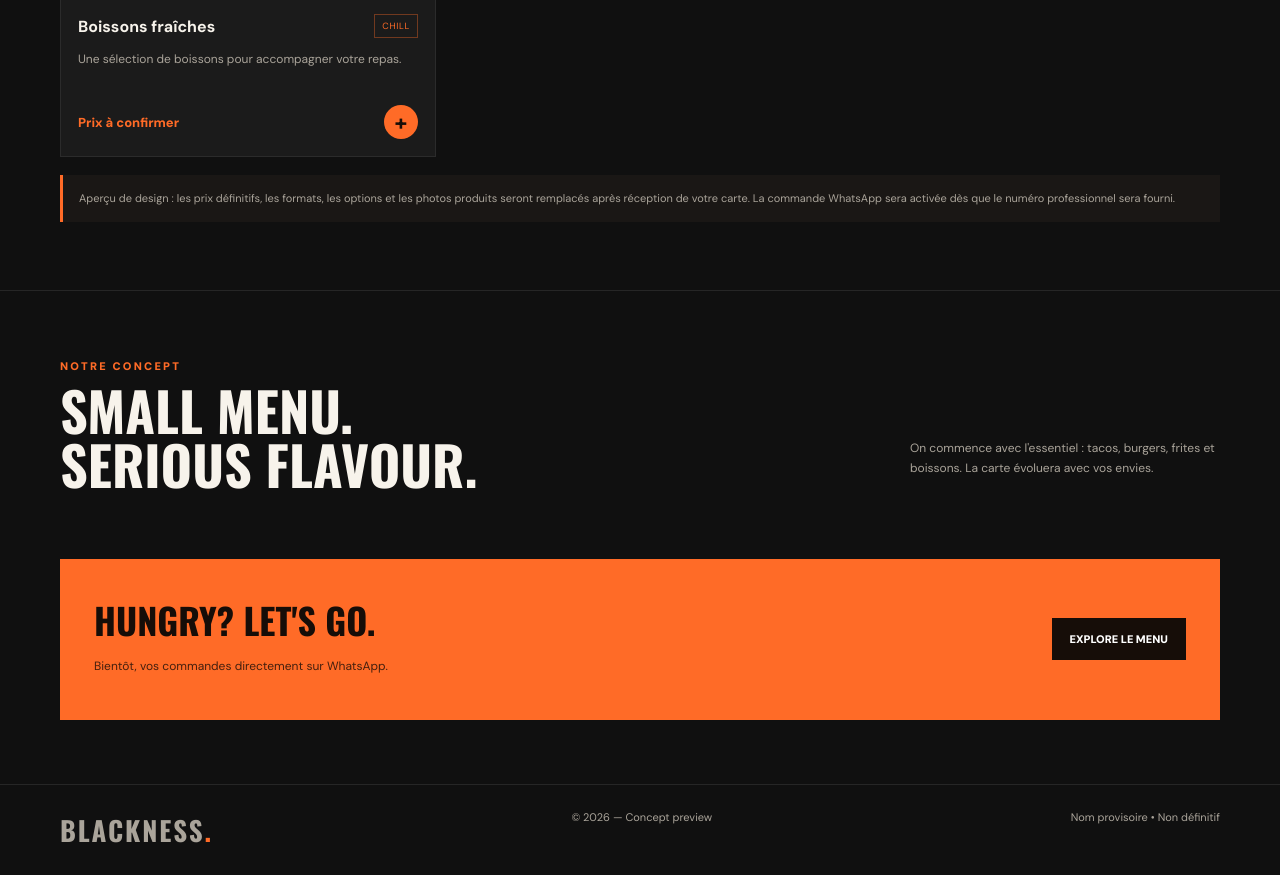
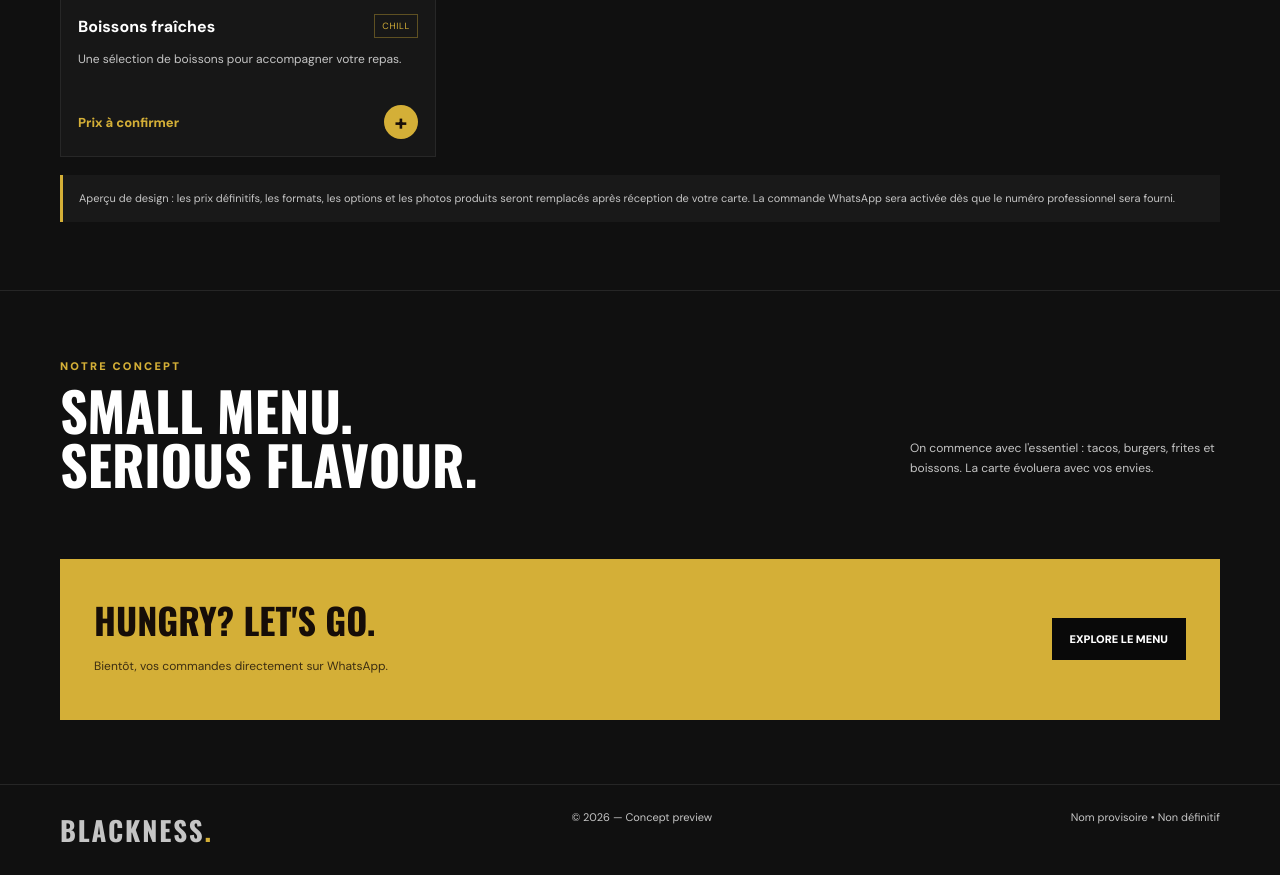
Before and after one commit to hatimsawad/zayro-cloud-kitchen, a plain HTML site: page preview.html in a window 1280 px wide. Shown: the part 1861-2736 px from the top of the page. Drawn offline with nearby package versions, Linux system fonts and the light colour scheme.

Commit message:
Apply BLACKNESS black gold and white visual identity

```diff
--- a/preview.html
+++ b/preview.html
@@ -7,16 +7,16 @@
 <link rel="preconnect" href="https://fonts.googleapis.com"><link rel="preconnect" href="https://fonts.gstatic.com" crossorigin>
 <link href="https://fonts.googleapis.com/css2?family=DM+Sans:wght@400;500;600;700;800;900&family=Oswald:wght@500;600;700&display=swap" rel="stylesheet">
 <style>
-:root{--bg:#101010;--panel:#1b1b1b;--cream:#f7f3eb;--muted:#aaa49a;--orange:#ff6b27;--line:#34302c}
+:root{--bg:#101010;--panel:#171717;--cream:#ffffff;--muted:#c5c5c5;--orange:#d4af37;--line:#514629}
 *{box-sizing:border-box}html{scroll-behavior:smooth}body{margin:0;background:var(--bg);color:var(--cream);font-family:'DM Sans',sans-serif}a{color:inherit;text-decoration:none}button{font:inherit;cursor:pointer}.wrap{width:min(1160px,calc(100% - 36px));margin:auto}
-header{position:sticky;top:0;z-index:5;background:#101010ed;backdrop-filter:blur(12px);border-bottom:1px solid #ffffff18}.nav{height:72px;display:flex;align-items:center;justify-content:space-between}.logo{font:700 27px 'Oswald',sans-serif;letter-spacing:.07em}.logo b{color:var(--orange)}.navlinks{display:flex;gap:26px;color:#d3ccc3;font-size:13px}.navright{display:flex;gap:9px;align-items:center}.pill{border:1px solid var(--line);background:transparent;color:var(--cream);padding:10px 14px;border-radius:30px;font-size:12px}.cartbtn{background:var(--orange);border-color:var(--orange);color:#160d08;font-weight:900}
-.hero{display:grid;grid-template-columns:1fr 1fr;gap:48px;align-items:center;padding:62px 0 74px}.eyebrow{color:var(--orange);font-size:11px;letter-spacing:.2em;font-weight:900;text-transform:uppercase}.hero h1{font:700 clamp(52px,7vw,88px)/.95 'Oswald',sans-serif;text-transform:uppercase;margin:18px 0}.hero h1 span{color:var(--orange)}.hero p{max-width:470px;color:var(--muted);line-height:1.8;font-size:15px}.actions{display:flex;gap:12px;flex-wrap:wrap;margin-top:27px}.btn{display:inline-block;padding:14px 20px;font-weight:900;font-size:12px;letter-spacing:.04em;border:1px solid var(--orange)}.btn.primary{background:var(--orange);color:#180e08}.btn.ghost{color:var(--cream)}.heroimg{height:440px;position:relative}.heroimg img{width:100%;height:100%;object-fit:cover;filter:saturate(.85);border-radius:4px}.stamp{position:absolute;bottom:18px;left:-18px;background:var(--orange);color:#160d08;padding:14px 18px;font:700 17px 'Oswald',sans-serif;transform:rotate(-2deg)}
-.categories{display:flex;gap:10px;flex-wrap:wrap;margin:24px 0 30px}.category{padding:10px 17px;border:1px solid var(--line);border-radius:30px;color:#d8d0c7;font-size:12px}.category.active{background:var(--orange);color:#170d08;border-color:var(--orange);font-weight:900}
-.section{padding:68px 0;border-top:1px solid #ffffff17}.head{display:flex;justify-content:space-between;align-items:end;gap:20px}.head h2{font:700 clamp(36px,5vw,54px)/1 'Oswald',sans-serif;text-transform:uppercase;margin:10px 0 0}.head p{color:var(--muted);font-size:12px;line-height:1.7;max-width:310px}.grid{display:grid;grid-template-columns:repeat(3,1fr);gap:16px;margin-top:24px}.card{background:var(--panel);border:1px solid #ffffff12;overflow:hidden}.card img{width:100%;height:205px;object-fit:cover;display:block}.body{padding:17px}.top{display:flex;justify-content:space-between;gap:8px;align-items:center}.top h3{margin:0;font-size:16px}.tag{font-size:9px;color:var(--orange);border:1px solid #ff6b2760;padding:5px 7px;letter-spacing:.08em}.body p{font-size:12px;line-height:1.65;color:var(--muted);min-height:40px}.foot{display:flex;align-items:center;justify-content:space-between;margin-top:15px}.price{font-weight:800;color:var(--orange);font-size:13px}.add{width:34px;height:34px;border:0;border-radius:50%;background:var(--orange);color:#180e08;font-size:22px;font-weight:800}
-.note{margin-top:18px;padding:14px 16px;background:#1a1715;border-left:3px solid var(--orange);color:var(--muted);font-size:11px;line-height:1.7}
-.banner{margin:0 auto 64px;background:var(--orange);color:#160d08;padding:34px;display:flex;justify-content:space-between;align-items:center;gap:20px}.banner h2{font:700 36px 'Oswald',sans-serif;text-transform:uppercase;margin:0}.banner p{font-size:12px;opacity:.8}.banner a{background:#160d08;color:white;padding:14px 18px;font-size:11px;font-weight:900;white-space:nowrap}
+header{position:sticky;top:0;z-index:5;background:#101010ed;backdrop-filter:blur(12px);border-bottom:1px solid #ffffff18}.nav{height:72px;display:flex;align-items:center;justify-content:space-between}.logo{font:700 27px 'Oswald',sans-serif;letter-spacing:.07em}.logo b{color:var(--orange)}.navlinks{display:flex;gap:26px;color:#d3ccc3;font-size:13px}.navright{display:flex;gap:9px;align-items:center}.pill{border:1px solid var(--line);background:transparent;color:var(--cream);padding:10px 14px;border-radius:30px;font-size:12px}.cartbtn{background:var(--orange);border-color:var(--orange);color:#090909;font-weight:900}
+.hero{display:grid;grid-template-columns:1fr 1fr;gap:48px;align-items:center;padding:62px 0 74px}.eyebrow{color:var(--orange);font-size:11px;letter-spacing:.2em;font-weight:900;text-transform:uppercase}.hero h1{font:700 clamp(52px,7vw,88px)/.95 'Oswald',sans-serif;text-transform:uppercase;margin:18px 0}.hero h1 span{color:var(--orange)}.hero p{max-width:470px;color:var(--muted);line-height:1.8;font-size:15px}.actions{display:flex;gap:12px;flex-wrap:wrap;margin-top:27px}.btn{display:inline-block;padding:14px 20px;font-weight:900;font-size:12px;letter-spacing:.04em;border:1px solid var(--orange)}.btn.primary{background:var(--orange);color:#090909}.btn.ghost{color:var(--cream)}.heroimg{height:440px;position:relative}.heroimg img{width:100%;height:100%;object-fit:cover;filter:saturate(.92) contrast(1.04);border-radius:4px}.stamp{position:absolute;bottom:18px;left:-18px;background:var(--orange);color:#160d08;padding:14px 18px;font:700 17px 'Oswald',sans-serif;transform:rotate(-2deg)}
+.categories{display:flex;gap:10px;flex-wrap:wrap;margin:24px 0 30px}.category{padding:10px 17px;border:1px solid var(--line);border-radius:30px;color:#d8d0c7;font-size:12px}.category.active{background:var(--orange);color:#090909;border-color:var(--orange);font-weight:900}
+.section{padding:68px 0;border-top:1px solid #ffffff17}.head{display:flex;justify-content:space-between;align-items:end;gap:20px}.head h2{font:700 clamp(36px,5vw,54px)/1 'Oswald',sans-serif;text-transform:uppercase;margin:10px 0 0}.head p{color:var(--muted);font-size:12px;line-height:1.7;max-width:310px}.grid{display:grid;grid-template-columns:repeat(3,1fr);gap:16px;margin-top:24px}.card{background:var(--panel);border:1px solid #ffffff12;overflow:hidden}.card img{width:100%;height:205px;object-fit:cover;display:block}.body{padding:17px}.top{display:flex;justify-content:space-between;gap:8px;align-items:center}.top h3{margin:0;font-size:16px}.tag{font-size:9px;color:var(--orange);border:1px solid #d4af3760;padding:5px 7px;letter-spacing:.08em}.body p{font-size:12px;line-height:1.65;color:var(--muted);min-height:40px}.foot{display:flex;align-items:center;justify-content:space-between;margin-top:15px}.price{font-weight:800;color:var(--orange);font-size:13px}.add{width:34px;height:34px;border:0;border-radius:50%;background:var(--orange);color:#180e08;font-size:22px;font-weight:800}
+.note{margin-top:18px;padding:14px 16px;background:#191919;border-left:3px solid var(--orange);color:var(--muted);font-size:11px;line-height:1.7}
+.banner{margin:0 auto 64px;background:var(--orange);color:#160d08;padding:34px;display:flex;justify-content:space-between;align-items:center;gap:20px}.banner h2{font:700 36px 'Oswald',sans-serif;text-transform:uppercase;margin:0}.banner p{font-size:12px;opacity:.8}.banner a{background:#090909;color:white;padding:14px 18px;font-size:11px;font-weight:900;white-space:nowrap}
 footer{padding:25px 0;color:var(--muted);font-size:11px;border-top:1px solid #ffffff17}.footin{display:flex;justify-content:space-between;gap:15px;flex-wrap:wrap}
-.cart{position:fixed;right:16px;bottom:16px;z-index:9;width:min(350px,calc(100% - 32px));background:#211f1d;border:1px solid #ffffff30;padding:18px;box-shadow:0 15px 50px #000b;display:none}.cart.open{display:block}.carthead{display:flex;justify-content:space-between;align-items:center}.carthead h3{margin:0}.cartclose{background:none;border:0;color:white;font-size:22px}.cartrows{padding:12px 0;max-height:180px;overflow:auto;font-size:12px;color:var(--muted)}.cartrow{display:flex;justify-content:space-between;padding:7px 0;border-bottom:1px solid var(--line)}.cartsmall{font-size:10px;color:var(--muted);line-height:1.6}
+.cart{position:fixed;right:16px;bottom:16px;z-index:9;width:min(350px,calc(100% - 32px));background:#171717;border:1px solid #ffffff30;padding:18px;box-shadow:0 15px 50px #000b;display:none}.cart.open{display:block}.carthead{display:flex;justify-content:space-between;align-items:center}.carthead h3{margin:0}.cartclose{background:none;border:0;color:white;font-size:22px}.cartrows{padding:12px 0;max-height:180px;overflow:auto;font-size:12px;color:var(--muted)}.cartrow{display:flex;justify-content:space-between;padding:7px 0;border-bottom:1px solid var(--line)}.cartsmall{font-size:10px;color:var(--muted);line-height:1.6}
 @media(max-width:760px){.navlinks{display:none}.hero{grid-template-columns:1fr;padding:42px 0 55px;gap:28px}.heroimg{height:300px;margin-left:14px}.stamp{left:-14px}.grid{grid-template-columns:repeat(2,1fr)}.head{display:block}.banner{display:block;padding:26px}.banner a{display:inline-block;margin-top:10px}}
 @media(max-width:440px){.wrap{width:calc(100% - 28px)}.grid{gap:10px}.card img{height:130px}.body{padding:11px}.top h3{font-size:13px}.tag{font-size:8px}.body p{font-size:11px;min-height:52px}.hero h1{font-size:55px}.section{padding:52px 0}}
 </style>
```
